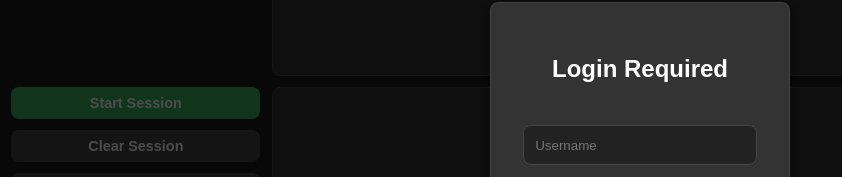
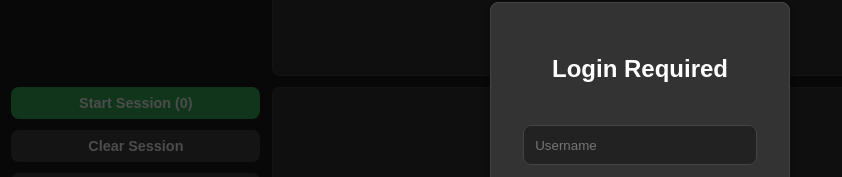
Before and after one commit to Productions-MP/capture-link, a Vue app: page / in a window 1280 px wide. Shown: the part 242-419 px from the top of the page, without its empty margins (0-842 px from the left). Built offline with nearby package versions, Linux system fonts and the light colour scheme.

Commit message:
Added activeIdentities count to start/end button

```diff
--- a/src/components/SessionManager.vue
+++ b/src/components/SessionManager.vue
@@ -3,11 +3,11 @@
         <div class="control-panel">
             <div>
                 <StyledButton v-if="!isSessionActive" @click="startSession" :disabled="this.isDisabled" text-color="#fff" button-color="#39B357">
-                    {{ this.isDisabled ? 'Starting Session...' : 'Start Session' }}
+                    {{ this.isDisabled ? 'Starting...' : 'Start Session' }} ({{ this.activeIdentities.length }})
                 </StyledButton>
 
                 <StyledButton v-if="isSessionActive" @click="endSession" :disabled="this.isDisabled" text-color="#fff" button-color="#ff6644">
-                    {{ this.isDisabled ? 'Ending Session...' : 'End Session' }}
+                    {{ this.isDisabled ? 'Ending...' : 'End Session' }} ({{ this.activeIdentities.length }})
                 </StyledButton>
 
                 <StyledButton v-if="!isSessionActive" @click="clearSession" text-color="#fff" button-color="#444">
```
